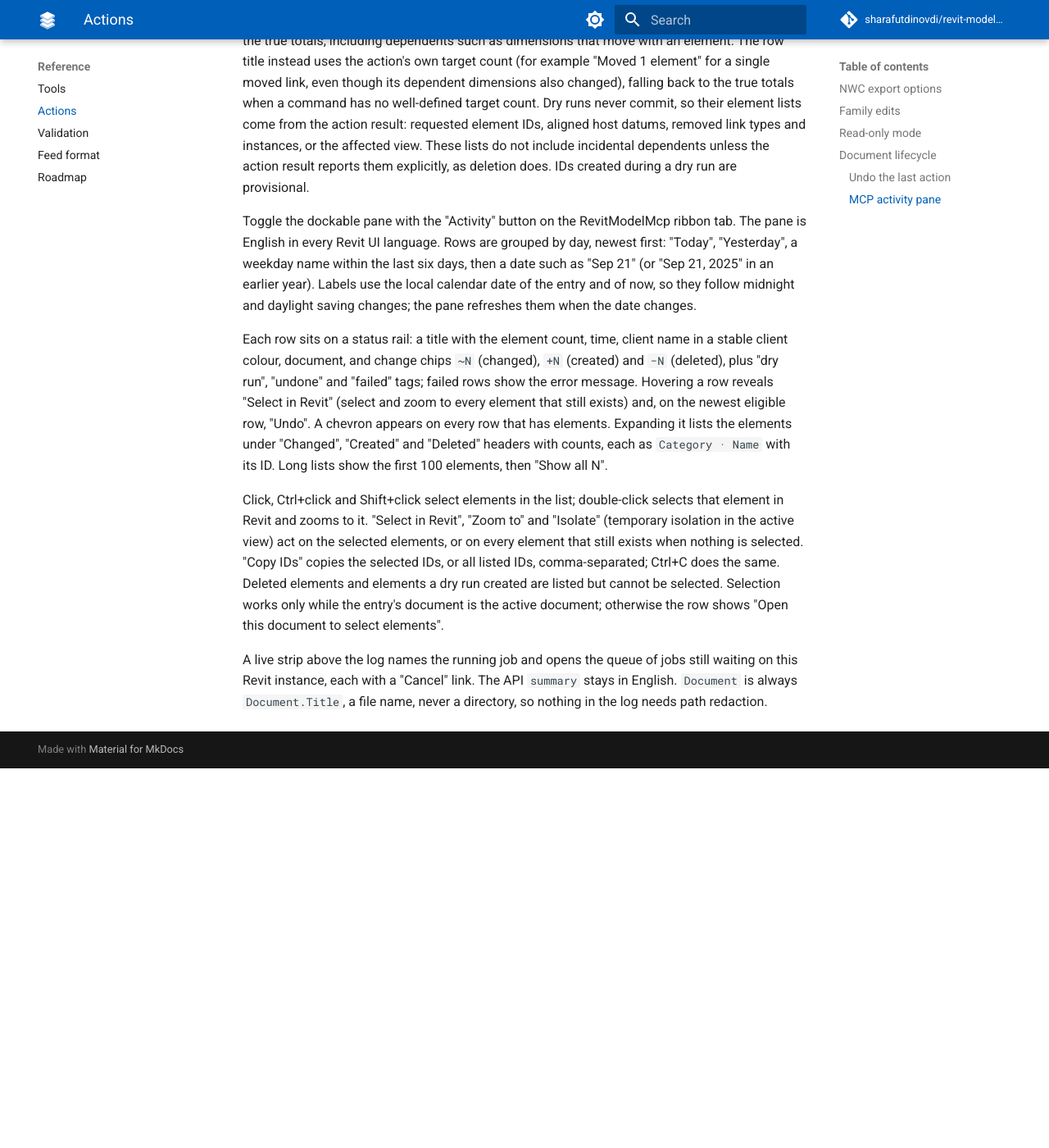
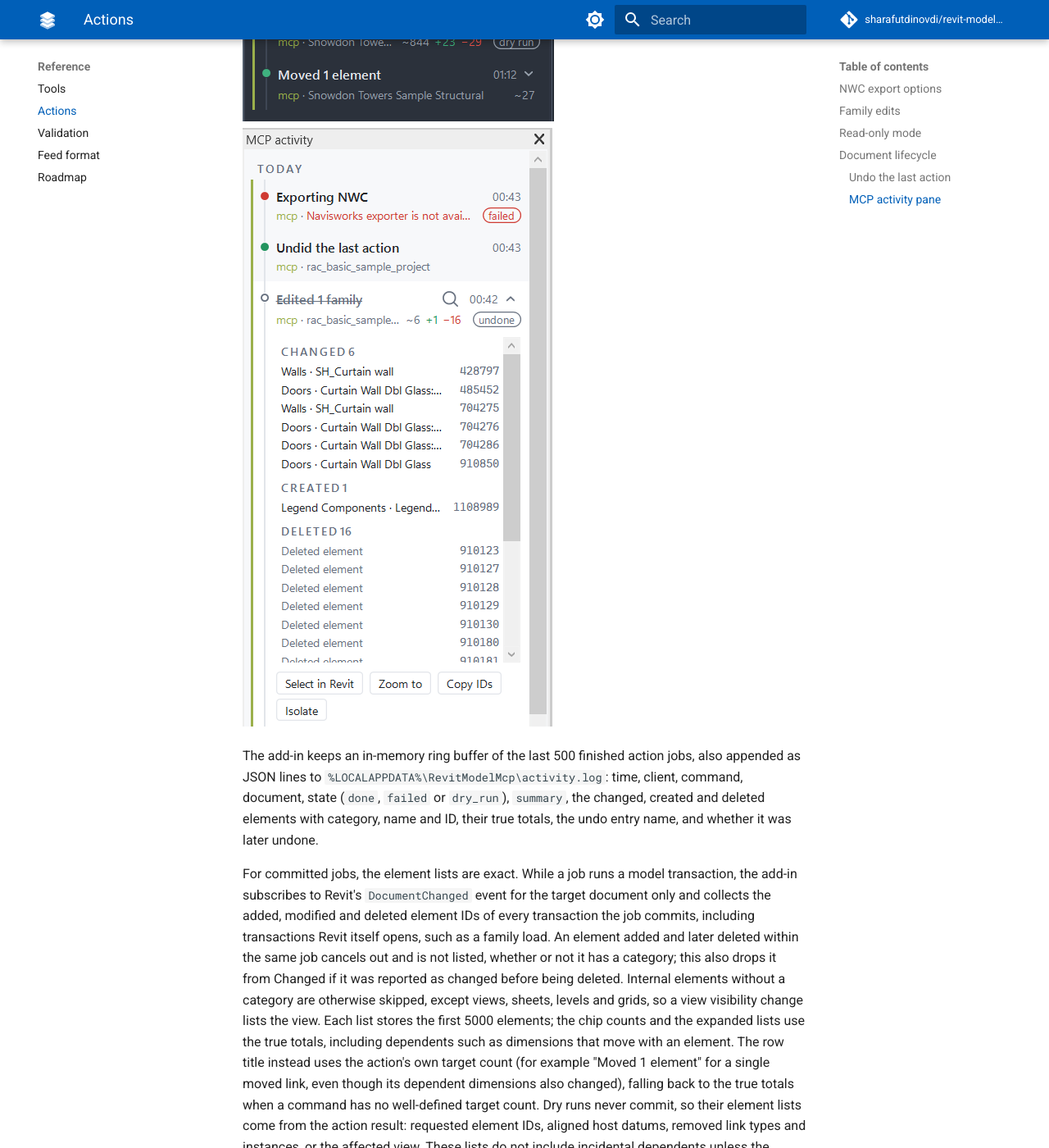
Before and after one commit to sharafutdinovdi/revit-model-mcp, an MkDocs documentation site: the page built from docs/actions.md, in a window 1280 px wide and 1400 px high, scrolled down 10926 px. Shown: the whole window at 82% size. Built offline with MkDocs 1.6.1 and Material for MkDocs 9.7.7, drawn with Linux system fonts in a browser that asks for light colours; comment, search, counter and statistics services are not loaded; before the commit the page ends 11863 px from its top, so only the background shows below that; some of the changed text lies outside the part shown.

Commit message:
docs: show the activity pane and its Add-Ins button

```diff
--- a/docs/actions.md
+++ b/docs/actions.md
@@ -253,6 +253,9 @@
 
 ### MCP activity pane
 
+![MCP activity pane in the dark Revit theme](screenshots/activity-pane-dark.png)
+![An expanded activity row with changed, created and deleted elements](screenshots/activity-pane-expanded.png)
+
 The add-in keeps an in-memory ring buffer of the last 500 finished action jobs, also appended as JSON lines
 to `%LOCALAPPDATA%\RevitModelMcp\activity.log`: time, client, command, document, state (`done`, `failed` or
 `dry_run`), `summary`, the changed, created and deleted elements with category, name and ID, their true
@@ -273,7 +276,7 @@
 include incidental dependents unless the action result reports them explicitly, as deletion does. IDs created
 during a dry run are provisional.
 
-Toggle the dockable pane with the "Activity" button on the RevitModelMcp ribbon tab. The pane is English in
+Toggle the dockable pane with the "Activity" button in the MCP panel on Revit's Add-Ins tab. The pane is English in
 every Revit UI language. Rows are grouped by day, newest first: "Today", "Yesterday", a weekday name within
 the last six days, then a date such as "Sep 21" (or "Sep 21, 2025" in an earlier year). Labels use the local
 calendar date of the entry and of now, so they follow midnight and daylight saving changes; the pane refreshes
--- a/docs/transport.md
+++ b/docs/transport.md
@@ -512,4 +512,4 @@
 The script refuses to run while Revit is open unless `-Force` is supplied.
 Start Revit and open a model after installation, or restart it if it was already running.
 The add-in creates `%LOCALAPPDATA%\RevitModelMcp\instance_<processId>.json` and updates it every five seconds.
-It adds no ribbon tab or button.
+It adds one "Activity" button in the MCP panel on the Add-Ins tab, which opens the MCP activity pane.
```
Also changed, not shown: docs/screenshots/activity-pane-dark.png (added), docs/screenshots/activity-pane-expanded.png (added).
